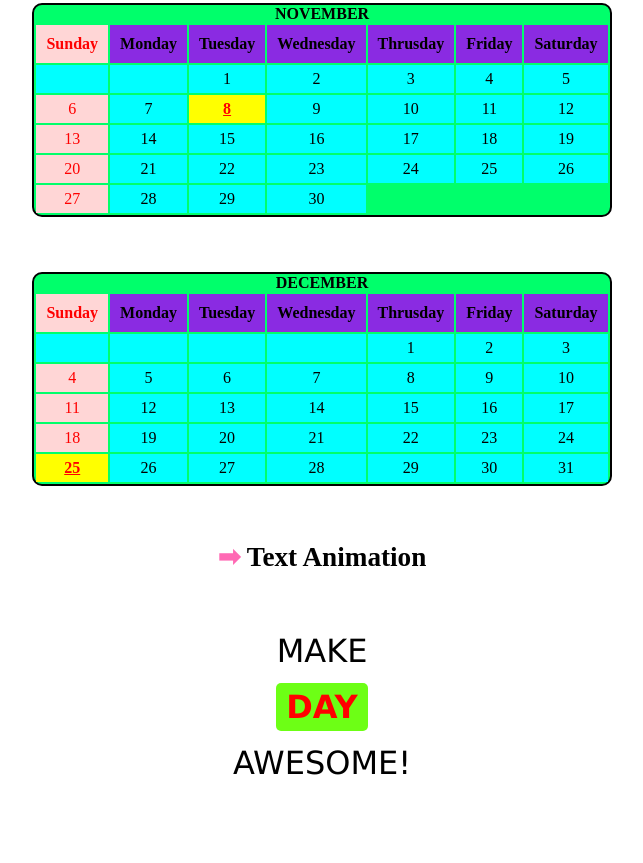
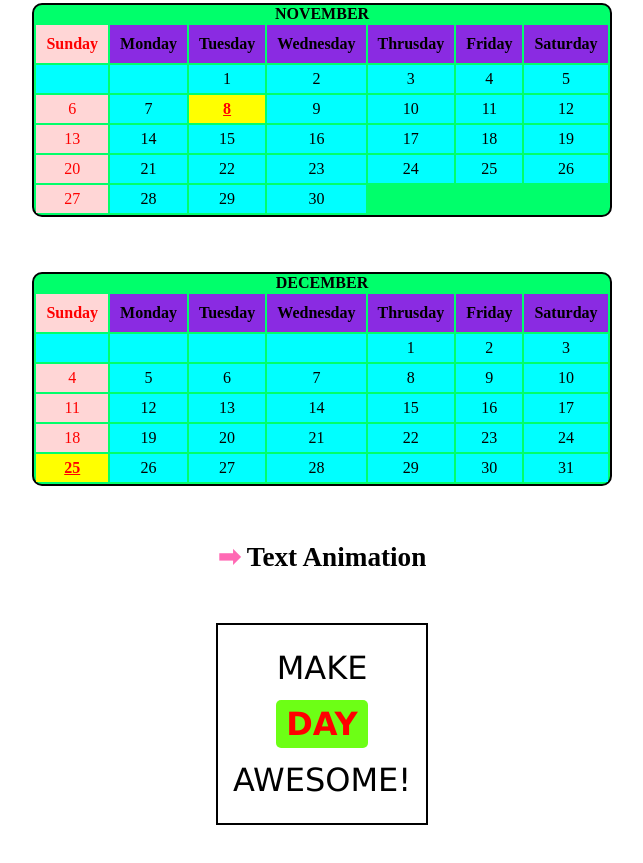
Before and after one commit to vishalkrsinghh/Calendar-and-Text-animation-, a plain HTML site: page index.html in a window 1280 px wide. Shown: the part 2915-3778 px from the top of the page, without its empty margins (318-961 px from the left). Before the commit the page ends 3756 px from the top, so only its background shows below. Drawn offline with Linux system fonts and the light colour scheme.

Commit message:
animation changes

```diff
--- a/style.css
+++ b/style.css
@@ -122,7 +122,9 @@ h2::before{
     font-size: 2rem;
     line-height: 3.5rem;
     font-family: Verdana, Geneva, Tahoma, sans-serif;
-    width: 100%;
+    width: fit-content;
+    border: 2px solid black;
+    padding: 15px 15px;
 }
 
 #text>div::before{
```
